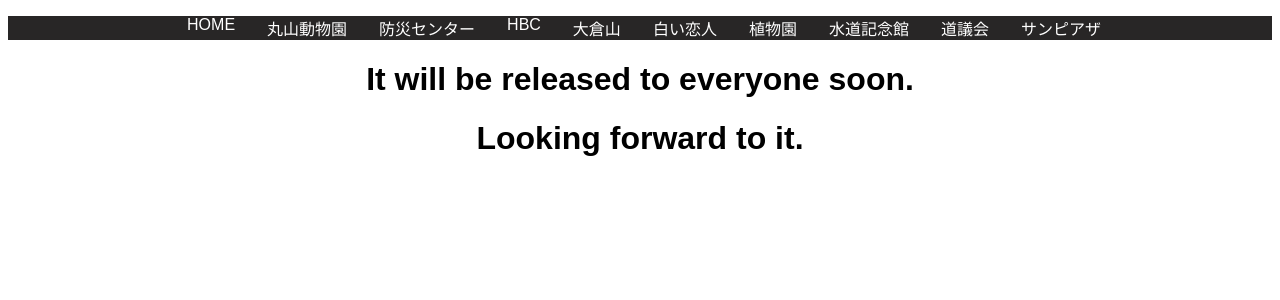
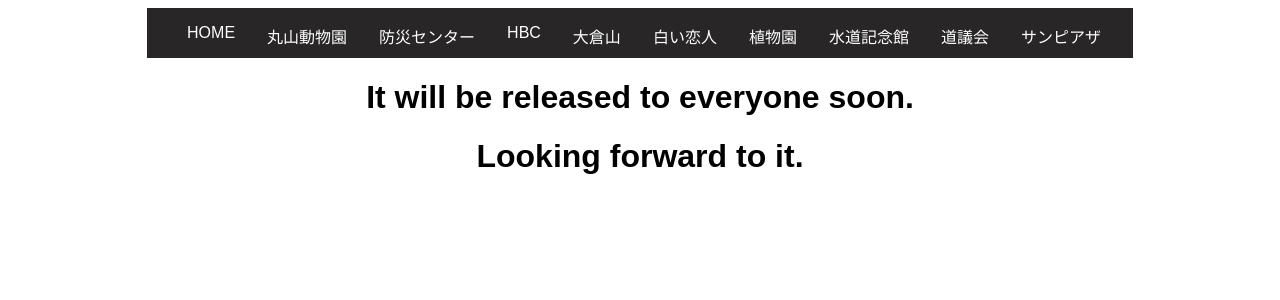
Before and after one commit to tokoshika/syu, a Nuxt app: page / in a window 1280 px wide. Shown: the top 300 px of the page. Built offline with nearby package versions, Linux system fonts and the light colour scheme.

Commit message:
中央揃え

```diff
--- a/layouts/default.vue
+++ b/layouts/default.vue
@@ -47,6 +47,9 @@
   nav {
     background-color: rgb(40, 38, 38);
     color: white;
+    height: 50px;
+    display: inline-block;
+    /* vertical-align: middle; */
   }
   .color p:hover {
     color: yellow;
```
